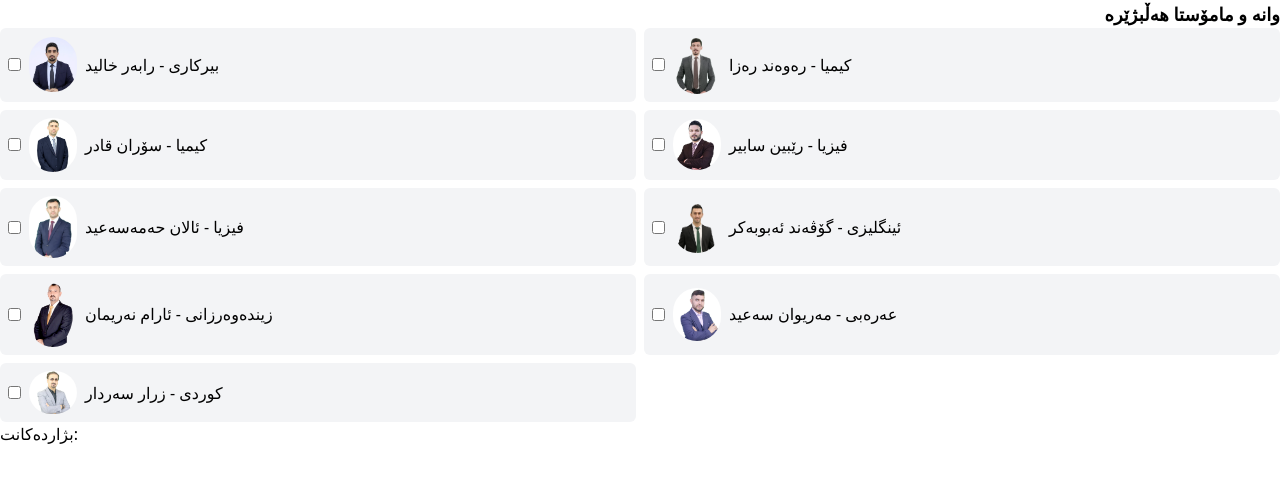
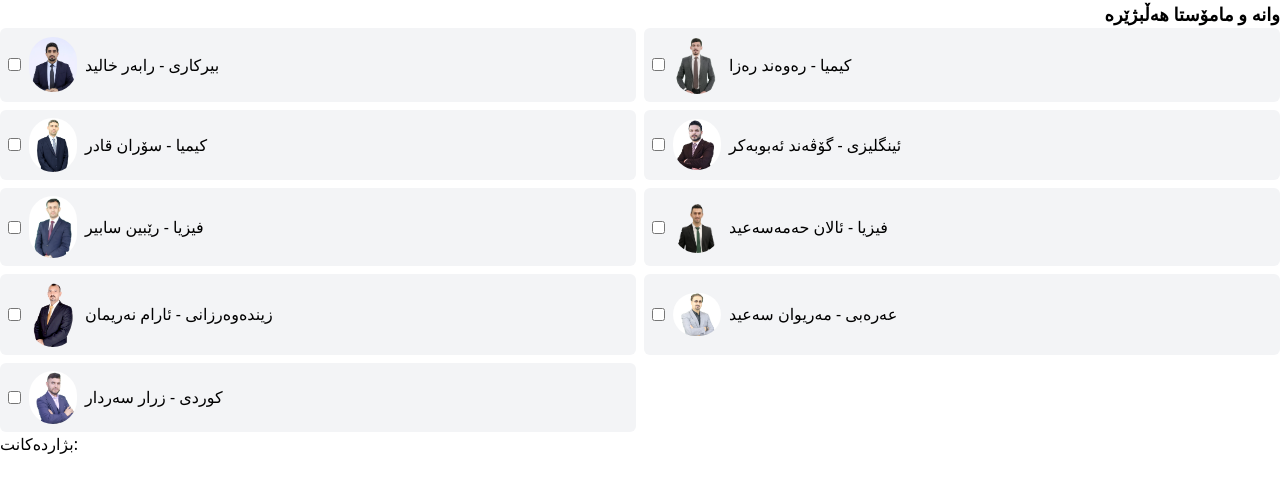
Before and after one commit to shashankaf/rava-form, a Next.js app: page /components/Lectures in a window 1280 px wide. Shown: the top 492 px of the page. Built offline with nearby package versions, Linux system fonts and the light colour scheme.

Commit message:
teachers updated

```diff
--- a/src/pages/components/Lectures.jsx
+++ b/src/pages/components/Lectures.jsx
@@ -23,20 +23,20 @@ const Lectures = () => {
     },
     {
       id: 4,
-      value: "رێبین سابیر",
-      teacher: "فیزیا",
+      value: "گۆڤەند ئەبوبەکر",
+      teacher: "ئینگلیزی",
       photo: "/assets/teacher_4.png",
     },
     {
       id: 5,
-      value: "ئالان حەمەسەعید",
+      value: "رێبین سابیر",
       teacher: "فیزیا",
       photo: "/assets/teacher_5.png",
     },
     {
       id: 6,
-      value: "گۆڤەند ئەبوبەکر",
-      teacher: "ئینگلیزی",
+      value: "ئالان حەمەسەعید",
+      teacher: "فیزیا",
       photo: "/assets/teacher_6.png",
     },
     {
@@ -49,13 +49,13 @@ const Lectures = () => {
       id: 8,
       value: "مەریوان سەعید",
       teacher: "عەرەبی",
-      photo: "/assets/teacher_8.png",
+      photo: "/assets/teacher_9.png",
     },
     {
       id: 9,
       value: "زرار سەردار",
       teacher: "کوردی",
-      photo: "/assets/teacher_9.png",
+      photo: "/assets/teacher_8.png",
     },
   ];
   return (
```
